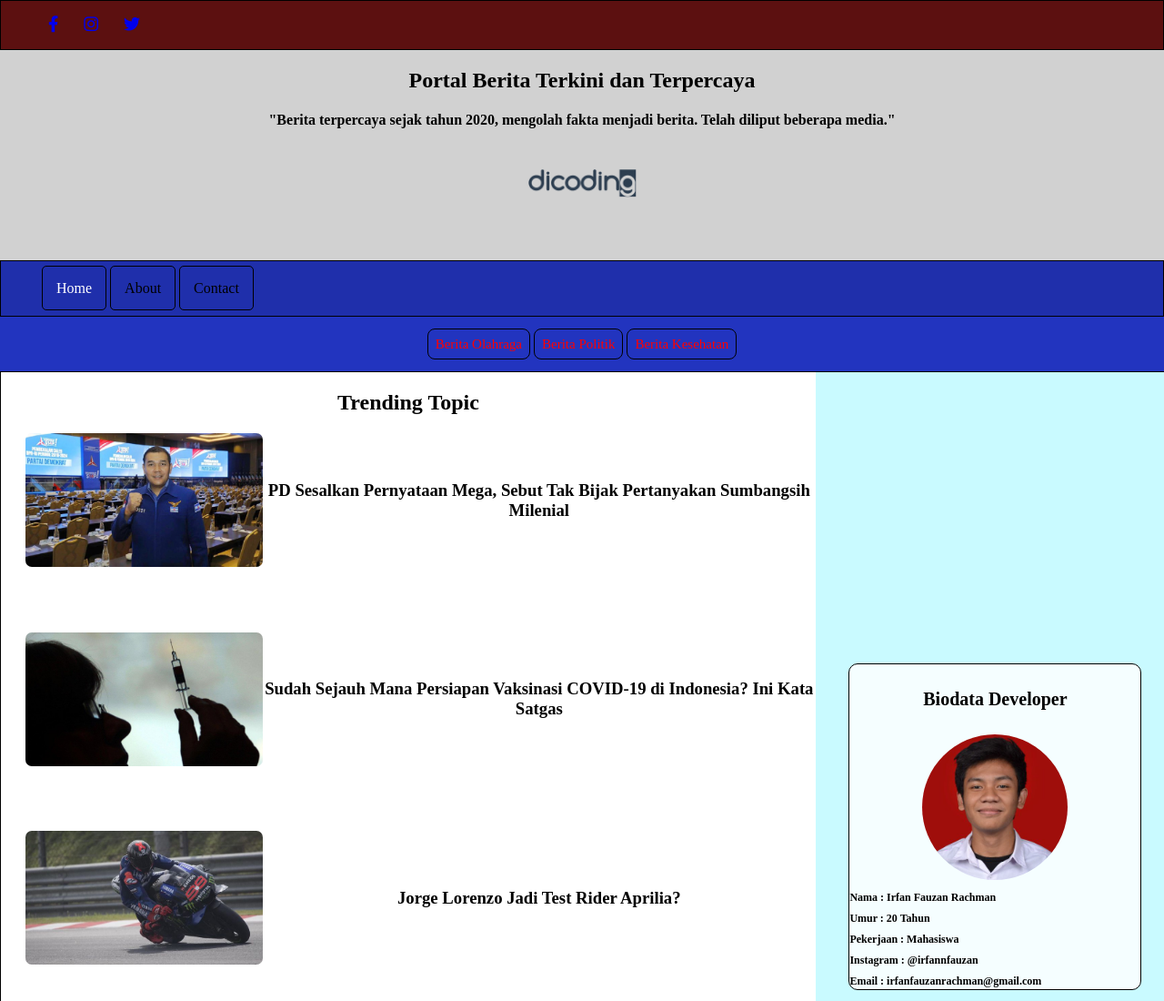
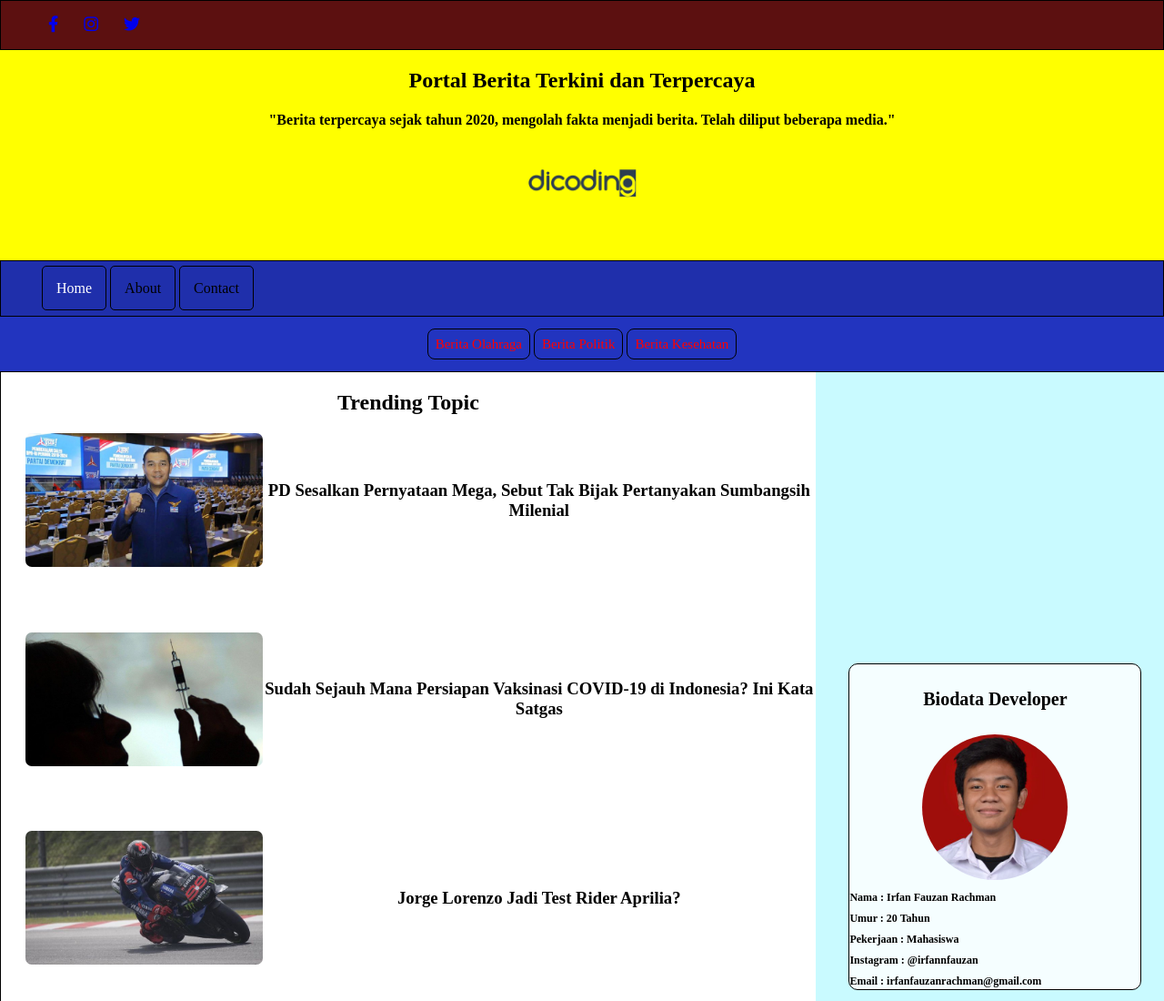
Before and after one commit to irfannfauzan/irfannfauzan.github.io, a plain HTML site: page index.html in a window 1280 px wide. Shown: the top 1100 px of the page at 91% size. Drawn offline with Linux system fonts and the light colour scheme.

Commit message:
web fixed

```diff
--- a/css/index.css
+++ b/css/index.css
@@ -10,7 +10,7 @@ body {
 	box-sizing: border-box;
 }
 header {
-	background-color: rgb(209, 209, 209);
+	background-color: yellow;
 	overflow: auto;
 }
 header h2 {
```
